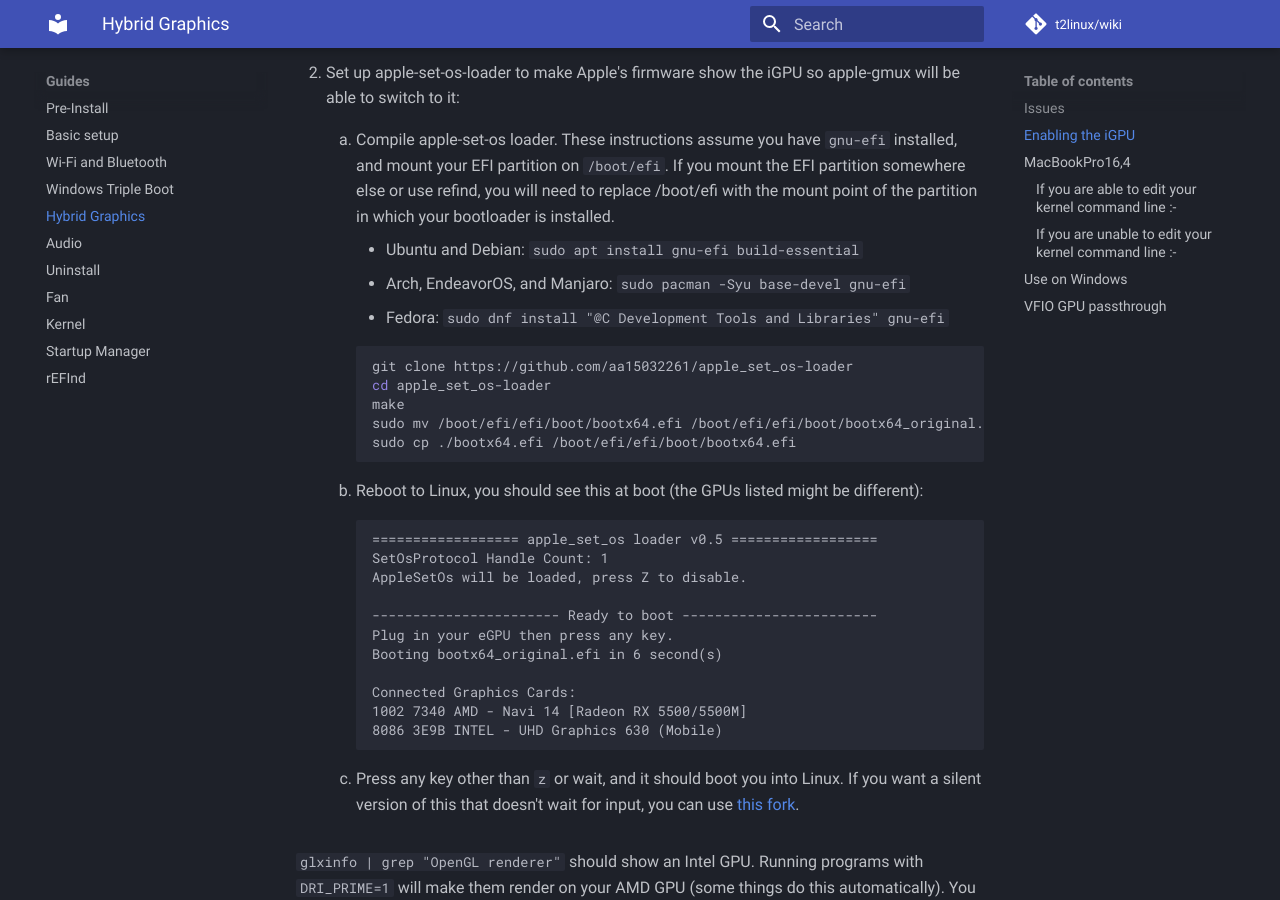
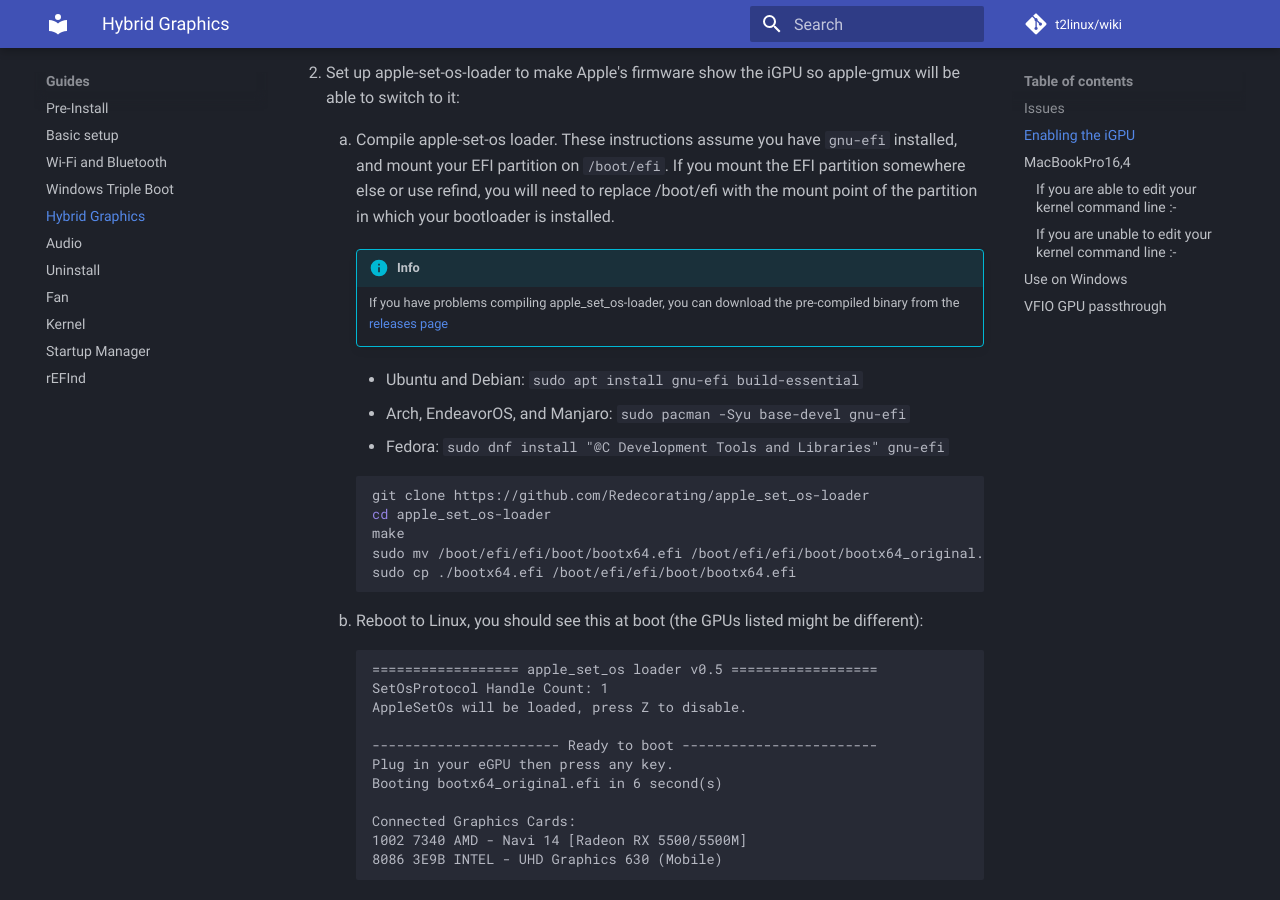
Before and after one commit to t2linux/wiki, an MkDocs documentation site: the page built from docs/guides/hybrid-graphics.md, in a window 1280 px wide and 900 px high, scrolled down 1356 px. Built offline with MkDocs 1.6.1 and Material for MkDocs 9.7.7, drawn with Linux system fonts in a browser that asks for light colours; comment, search, counter and statistics services are not loaded.

Commit message:
feat: Add download link for apple_set_os-loader
This also changes the apple_set_os-loader repo to
redecorating/apple_set_os-loader

````diff
--- a/docs/guides/hybrid-graphics.md
+++ b/docs/guides/hybrid-graphics.md
@@ -45,12 +45,15 @@ If you experience system freezes, then the laptop's fans becoming loud, before t
 
     1.  Compile apple-set-os loader. These instructions assume you have `gnu-efi` installed, and mount your EFI partition on `/boot/efi`. If you mount the EFI partition somewhere else or use refind, you will need to replace /boot/efi with the mount point of the partition in which your bootloader is installed.
 
+        !!! info Binary Releases
+            If you have problems compiling apple_set_os-loader, you can download the pre-compiled binary from the [releases page](https://github.com/Redecorating/apple_set_os-loader/releases/latest)
+
         - Ubuntu and Debian: `sudo apt install gnu-efi build-essential`
         - Arch, EndeavorOS, and Manjaro: `sudo pacman -Syu base-devel gnu-efi`
         - Fedora: `sudo dnf install "@C Development Tools and Libraries" gnu-efi`
 
         ```sh
-        git clone https://github.com/aa15032261/apple_set_os-loader
+        git clone https://github.com/Redecorating/apple_set_os-loader
         cd apple_set_os-loader
         make
         sudo mv /boot/efi/efi/boot/bootx64.efi /boot/efi/efi/boot/bootx64_original.efi
````
